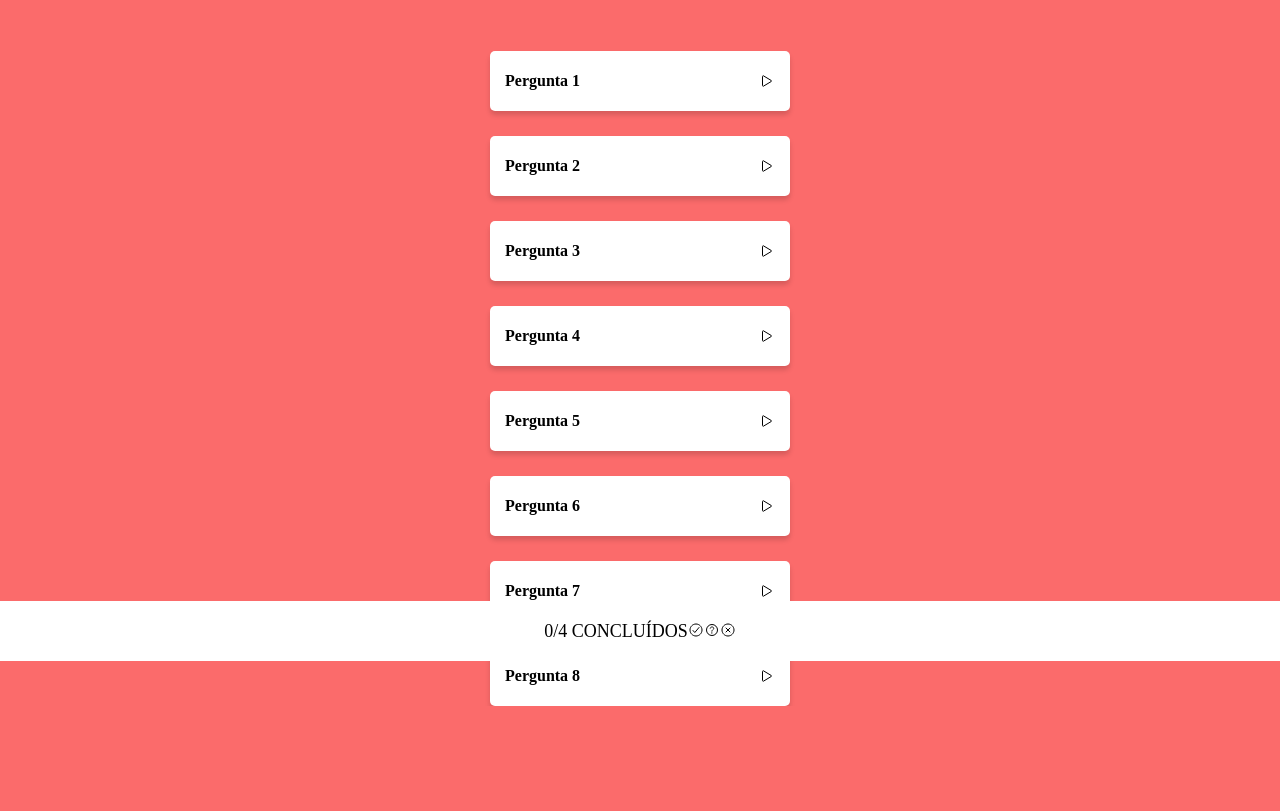
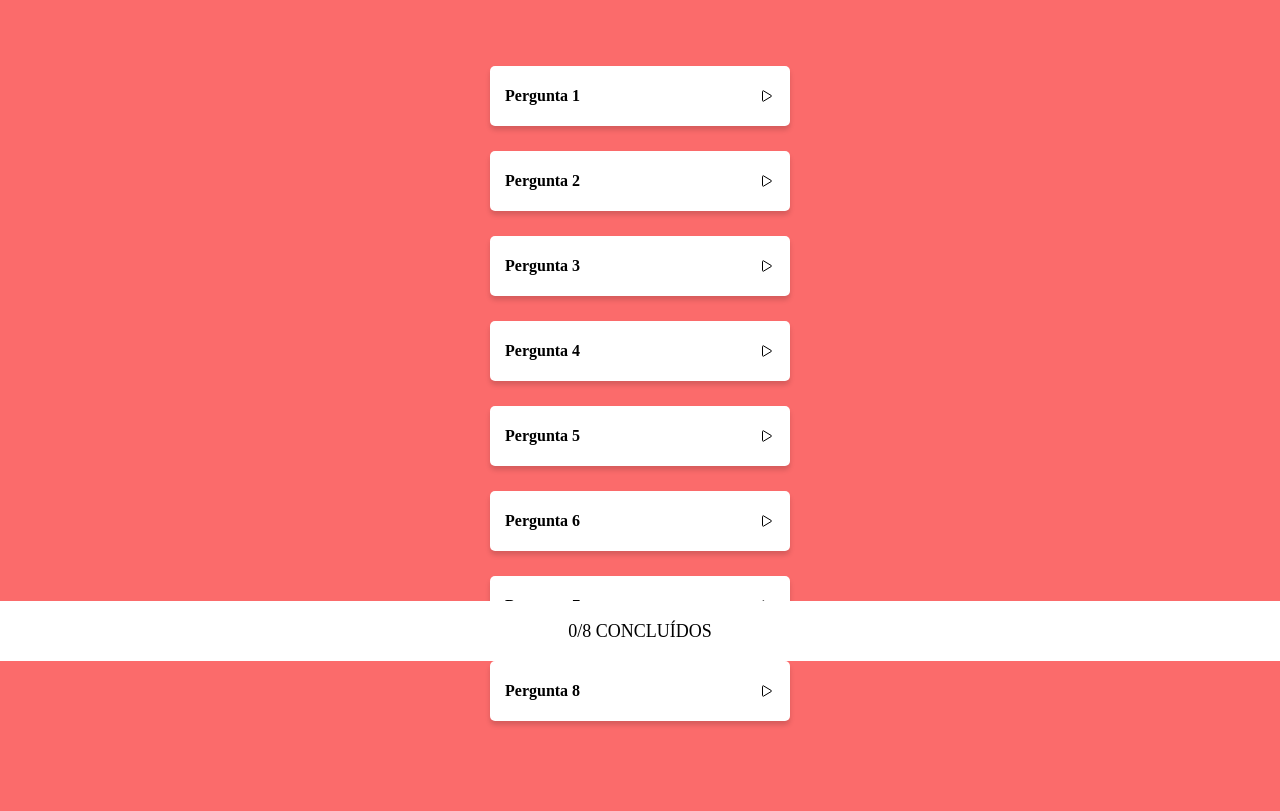
Before and after one commit to JpVargas0907/zaprecall, a React app: page /game in a window 1280 px wide. Shown: the part 139-950 px from the top of the page. Before the commit the page ends 845 px from the top, so only its background shows below. Built offline with nearby package versions, Linux system fonts and the light colour scheme; a web font is replaced by a local one.

Commit message:
contador do footer finalizado

```diff
--- a/src/components/App/App.js
+++ b/src/components/App/App.js
@@ -2,7 +2,7 @@ import React from 'react'
 import '../../assets/styles/styles.css';
 import '../../assets/styles/reset.css';
 import { BrowserRouter, Routes, Route } from "react-router-dom";
-import Game from '../Tela Cards/Cards';
+import Game from '../Tela Cards/Game';
 import Dash from '../Tela Inicial /Inicio';
 
 export default function App(){
--- a/src/components/Tela Cards/Cards.js
+++ b/src/components/Tela Cards/Game.js
@@ -1,11 +1,12 @@
 import logoPequena from '../../assets/_imgs/logo.png'
 import setinha from '../../assets/_imgs/setinha.png'
 import './cards.css'
-import React from 'react'
-import ReactState, {useState}  from 'react'
+import React, { useState } from 'react'
 
 
 export default function Game() {
+    let [contador, setContador] = React.useState(0);
+
     const flashCards = [
         {
             pergunta: 'O que é JSX 18?',
@@ -42,12 +43,8 @@ export default function Game() {
         },
     ];
 
-    const copyFlashCards = [];
-
-    for(let i = 0; i < flashCards.length; i++){
-        copyFlashCards[i] = flashCards[i];
-        embaralhar();
-    }
+    const copyFlashCards = [...flashCards];
+    embaralhar();
 
     function comparador() {
         return Math.random() - 0.5;
@@ -61,10 +58,12 @@ export default function Game() {
     return (
         <div className="content">
             <Logo />
-            {copyFlashCards.map(
-                (card, index) => <Card key = {index} id = {index + 1} pergunta = {card.pergunta} resposta = {card.resposta}/>
-            )}
-            <Footer />
+            <div className='deck-cards'>
+                {copyFlashCards.map(
+                    (card, index) => <Card key={index} id={index + 1} pergunta={card.pergunta} resposta={card.resposta} contador={contador} setContador={setContador} />
+                )}
+            </div>
+            <Footer contador={contador} />
         </div>
     );
 }
@@ -82,34 +81,37 @@ function Card(props) {
     let [classeCard, setClasseCard] = React.useState("card");
     let [classeCardPergunta, setClasseCardPergunta] = React.useState("none");
     let [classeCardResposta, setClasseCardResposta] = React.useState("none");
-    let [ionName, setIonName] = React.useState(<ion-icon onClick={showQuestion} name="play-outline"></ion-icon>);
+    let [ionName, setIonName] = React.useState("play-outline");
 
-    function showQuestion(){
+    function showQuestion() {
         setClasseCard("none");
         setClasseCardPergunta("card-pergunta");
     }
 
-    function showAnswer(){
+    function showAnswer() {
         setClasseCardPergunta("none");
         setClasseCardResposta("card-resposta");
     }
 
-    function userZapAnswer(){
+    function userZapAnswer() {
         setClasseCard("card-zap");
         setClasseCardResposta("none");
-        setIonName(<ion-icon name="checkmark-circle-outline"></ion-icon>)
+        setIonName("checkmark-circle-outline");
+        props.setContador(props.contador + 1);
     }
 
-    function userLateAnswer(){
+    function userLateAnswer() {
         setClasseCard("card-late");
         setClasseCardResposta("none");
-        setIonName(<ion-icon name="help-circle-outline"></ion-icon>)
+        setIonName("help-circle-outline");
+        props.setContador(props.contador + 1);
     }
 
-    function userWrongAnswer(){
+    function userWrongAnswer() {
         setClasseCard("card-wrong");
         setClasseCardResposta("none");
-        setIonName(<ion-icon name="close-circle-outline"></ion-icon>)
+        setIonName("close-circle-outline");
+        props.setContador(props.contador + 1);
     }
 
     return (
@@ -118,7 +120,7 @@ function Card(props) {
                 <p>
                     Pergunta {props.id}
                 </p>
-                {ionName}
+                <ion-icon onClick={showQuestion} name={ionName}></ion-icon>
             </div>
             <div className={classeCardPergunta}>
                 <p className='pergunta'>{props.pergunta}</p>
@@ -142,14 +144,11 @@ function Card(props) {
     );
 }
 
-function Footer() {
+function Footer(props) {
     return (
         <footer>
-            <p>0/4 CONCLUÍDOS</p>
+            <p>{props.contador}/8 CONCLUÍDOS</p>
             <div className='icons'>
-                <ion-icon name="checkmark-circle-outline"></ion-icon>
-                <ion-icon name="help-circle-outline"></ion-icon>
-                <ion-icon name="close-circle-outline"></ion-icon>
             </div>
         </footer>
     );
--- a/src/components/Tela Cards/cards.css
+++ b/src/components/Tela Cards/cards.css
@@ -2,7 +2,7 @@
     display: flex;
     flex-direction: column;
     align-items: center;
-    height: 100vh;
+    height: 100%;
 }
 
 .logo {
@@ -23,6 +23,10 @@
     height: 100%;
     align-items: center;
     margin-bottom: 0;
+}
+
+.deck-cards{
+    margin-bottom: 90px;
 }
 
 .card {
```
